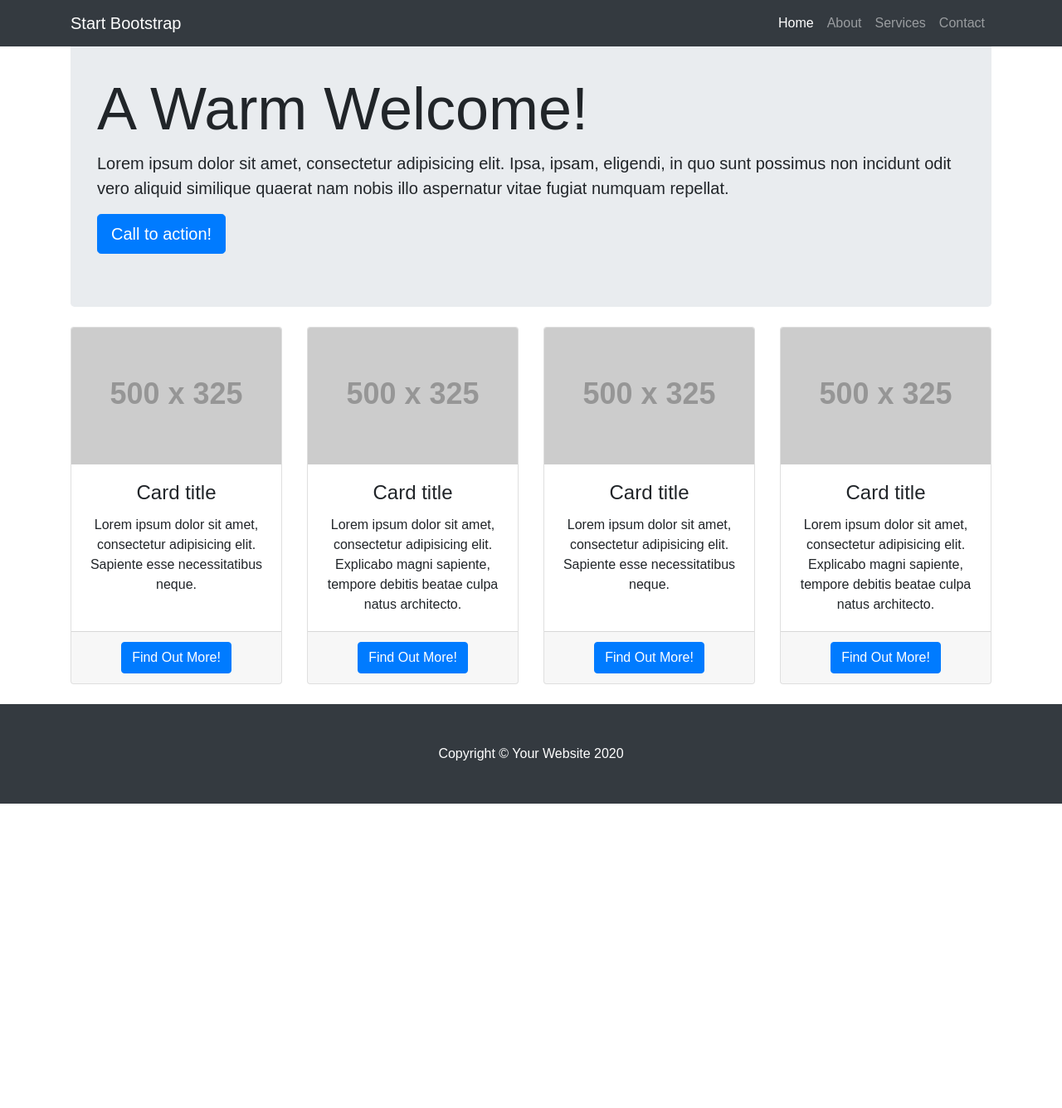
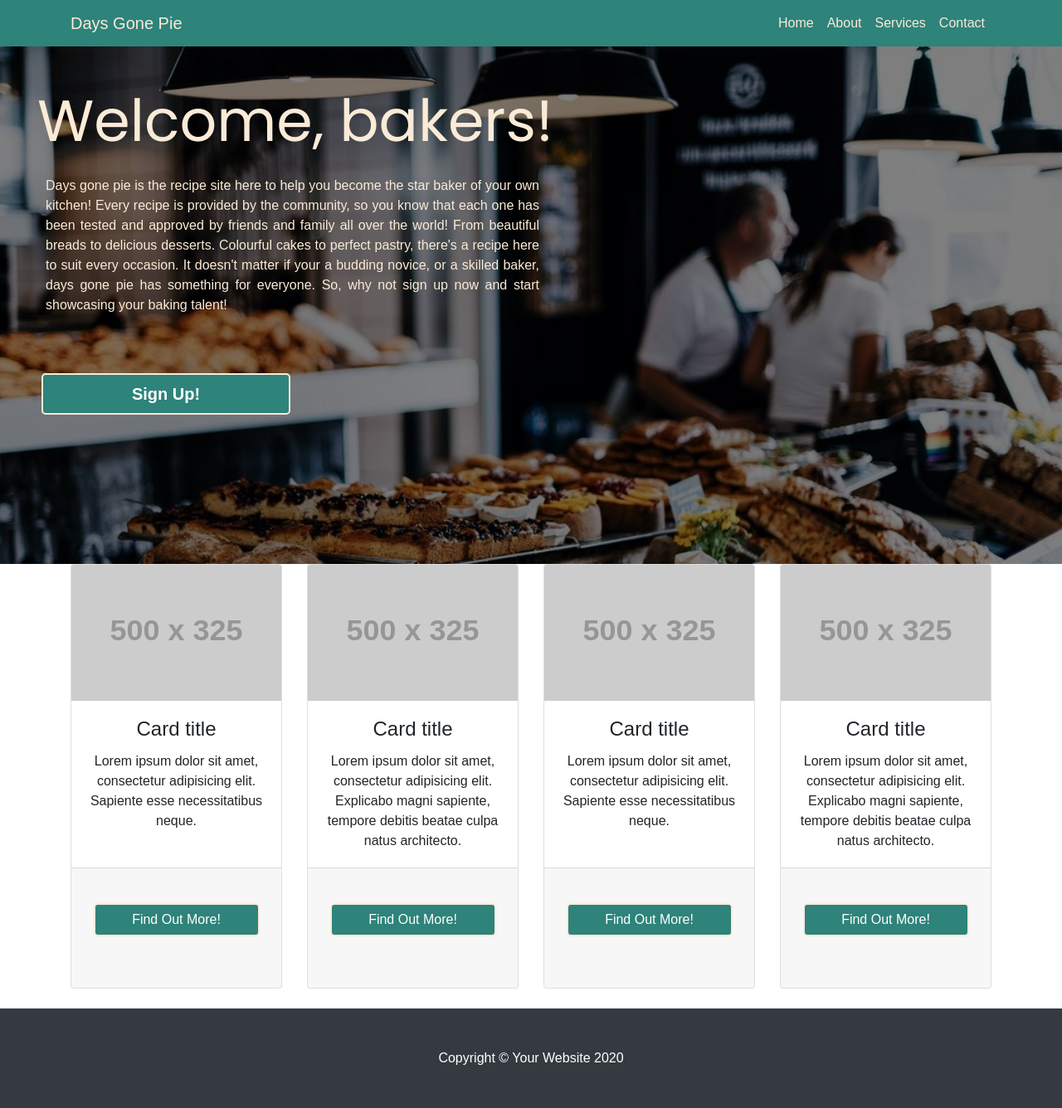
Before and after one commit to bicks79/DaysGonePie, a Flask app: page / in a window 1280 px wide. Shown: the whole page at 83% size. Before the commit the page ends 969 px from the top, so only its background shows below. Run offline with Flask 2, Linux system fonts and the light colour scheme; grey boxes labelled with a size stand in for pictures from a placeholder-image service; some libraries are stand-ins or nearby versions.

Commit message:
addition, modification - see readme.md document commit 03

```diff
--- a/static/css/heroic-features.css
+++ b/static/css/heroic-features.css
@@ -10,3 +10,129 @@ body {
     margin: 0px;
     padding: 0px;
 }
+
+/*--------------------------------------------------Navbar*/
+.navbar {
+    background-color: #2e837a;
+}
+
+.navbar-brand {
+    color: antiquewhite;
+}
+
+.nav-link {
+    color: antiquewhite;
+}
+
+/*--------------------------------------------------Jumbotron Header*/
+
+/*Hero Image*/
+.container-jumbotron {
+    background-image: url(../images/jumbotron/home.jpg);
+    background-image: no-repeat center;
+    -webkit-background-size: cover;
+    -moz-background-size: cover;
+    -o-background-size: cover;
+    background-size: cover;
+    position: relative;
+}
+
+/*Opacity*/
+.container-jumbotron::before {
+    content: "";
+    position: absolute;
+    top: 0px;
+    right: 0px;
+    bottom: 0px;
+    left: 0px;
+    background-color: rgba(0,0,0,0.5);
+}
+
+/*Jumbotron h1*/
+.jumbotron-header {
+    font-family: 'Poppins', sans-serif;
+    color: antiquewhite;
+    text-align: center;
+    font-size: 35px;
+    margin: 75px 0px 0px;
+}
+
+
+/*Jumbotron text content*/
+.jumbotron-text {
+    color: antiquewhite;
+    text-align: justify;
+
+}
+
+/*Sign Up Button*/
+.btn {
+    background-color: #2e837a;
+    border: 2px solid antiquewhite;
+    border-radius: 5px;
+    width: 200px;
+    margin-top: 30px;
+    margin-bottom: 50px;
+}
+
+.signup {
+    text-align: center;
+}
+
+/*--------------------------------------------------Media Queries min-width 576px*/
+/*Jumbotron*/
+@media screen and (min-width: 578px) {
+.jumbotron-header {
+    font-size: 70px;
+    margin-top: 60px;
+}
+
+/*Sign Up Button*/
+.btn-signup {
+    margin: 20px 0px 50px;
+    width: 300px;
+}
+
+}
+
+
+/*--------------------------------------------------Media Queries min-width 768px*/
+
+
+
+/*--------------------------------------------------Media Queries min-width 992px*/
+
+
+
+/*--------------------------------------------------Media Queries min-width 1200px*/
+/*Jumbotron*/
+@media screen and (min-width: 1200px) {
+.container-jumbotron {
+    height: 85vh;
+}
+
+.jumbotron-header {
+    font-size: 70px;
+    margin-top: 80px;
+    margin-left: 30px;
+    text-align: left;
+}
+
+.btn-signup {
+    margin: 20px 0px 50px;
+    width: 300px;
+}
+
+.signup {
+    text-align: left;
+    margin-top: 50px;
+    margin-left: 35px;
+}
+
+ /*Jumbotron text content*/
+.jumbotron-text {
+    margin-left: 25px;
+}
+
+
+}
--- a/templates/base.html
+++ b/templates/base.html
@@ -9,9 +9,9 @@
 </head>
 <body>
 <!-- Navigation -->
-    <nav class="navbar navbar-expand-lg navbar-dark bg-dark fixed-top">
-        <div class="container">
-            <a class="navbar-brand" href="#">Start Bootstrap</a>
+<nav class="navbar navbar-expand-lg fixed-top">
+    <div class="container container-navbar">
+        <a class="navbar-brand" href="#">Days Gone Pie</a>
         <button class="navbar-toggler" type="button" data-toggle="collapse" data-target="#navbarResponsive" aria-controls="navbarResponsive" aria-expanded="false" aria-label="Toggle navigation">
             <span class="navbar-toggler-icon"></span>
         </button>
@@ -30,22 +30,34 @@
     </div>
 </nav>
 
+
+
+<!-- Jumbotron -->
+    <div class="container-fluid container-jumbotron">
+
+        <div class="row">
+            <div class="col-12 col-md-m6 my-4">
+                <h1 class="jumbotron-header">Welcome, bakers!</h1>
+            </div>
+            <div class="col-12 jumbotron-content">
+                <p class="jumbotron-text col-12 col-lg-6">
+                    Days gone pie is the recipe site here to help you become the star baker of your own kitchen!
+                    Every recipe is provided by the community, so you know that each one has been tested and
+                    approved by friends and family all over the world! From beautiful breads to delicious desserts.
+                    Colourful cakes to perfect pastry, there's a recipe here to suit every occasion.
+                    It doesn't matter if your a budding novice, or a skilled baker, days gone pie has something for everyone.
+                    So, why not sign up now and start showcasing your baking talent!
+                </p>
+                <div class="signup">
+                    <button class="btn btn-primary btn-lg btn-signup"><strong>Sign Up!</strong></button>
+                </div>
+            </div>
+        </div>
+    </div>
 <!-- Page Content -->
-    <div class="container container-fluid">
-
-    <!-- Jumbotron Header -->
-    <header class="jumbotron my-4 hero-image">
-        <h1 class="display-3">A Warm Welcome!</h1>
-        <p class="lead">Lorem ipsum dolor sit amet, consectetur adipisicing elit.
-            Ipsa, ipsam, eligendi, in quo sunt possimus non incidunt odit vero aliquid
-            similique quaerat nam nobis illo aspernatur vitae fugiat numquam repellat.
-        </p>
-        <a href="#" class="btn btn-primary btn-lg">Call to action!</a>
-    </header>
-
+<div class="container container-fluid container-home">
 <!-- Page Features -->
     <div class="row text-center">
-
         <div class="col-lg-3 col-md-6 mb-4">
             <div class="card h-100">
                 <img class="card-img-top" src="http://placehold.it/500x325" alt="">
@@ -119,7 +131,7 @@
     <div class="container">
         <p class="m-0 text-center text-white">Copyright &copy; Your Website 2020</p>
     </div>
-    <!-- /.container -->
+<!-- /.Footer -->
 </footer>
 
 <!-- Bootstrap core JavaScript -->
```
Also changed, not shown: static/images/jumbotron/home.jpg (added). Lines whose indentation alone changed are shown as unchanged.
